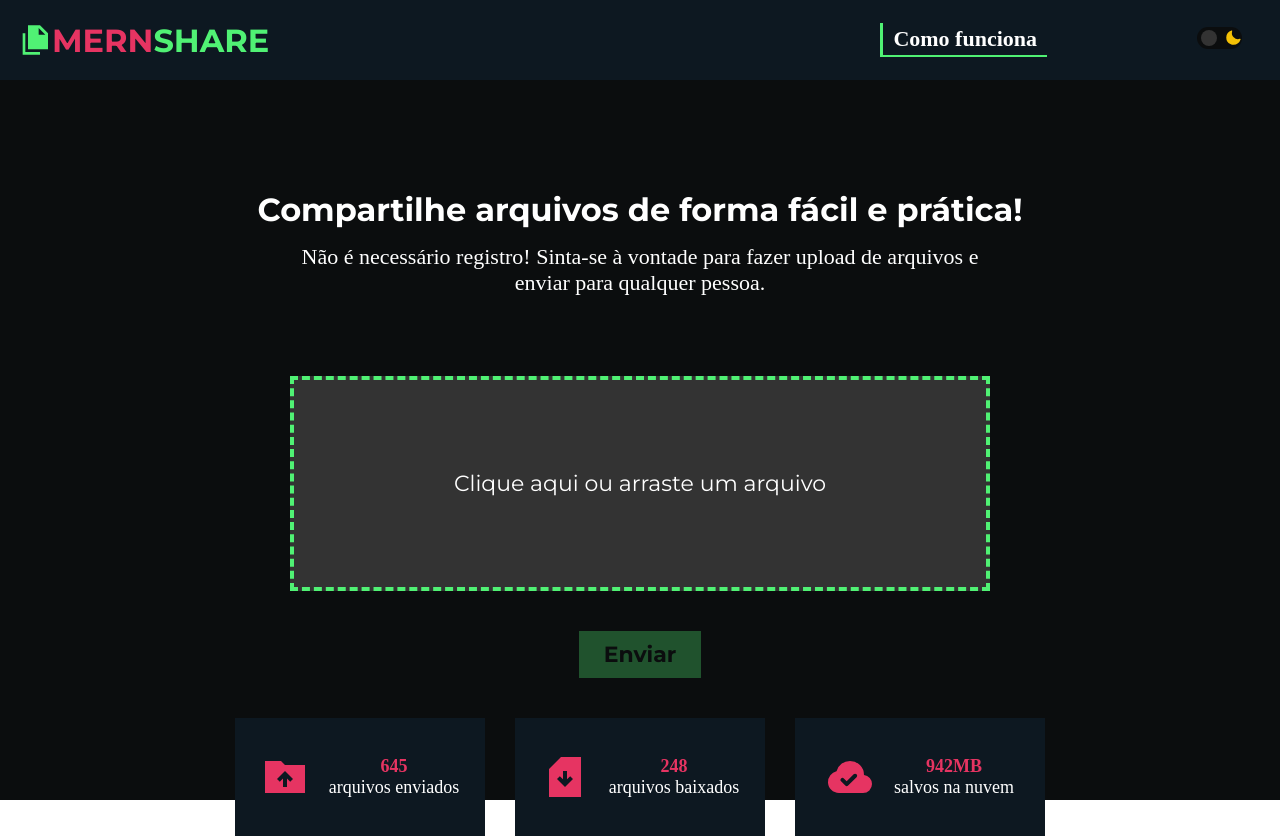
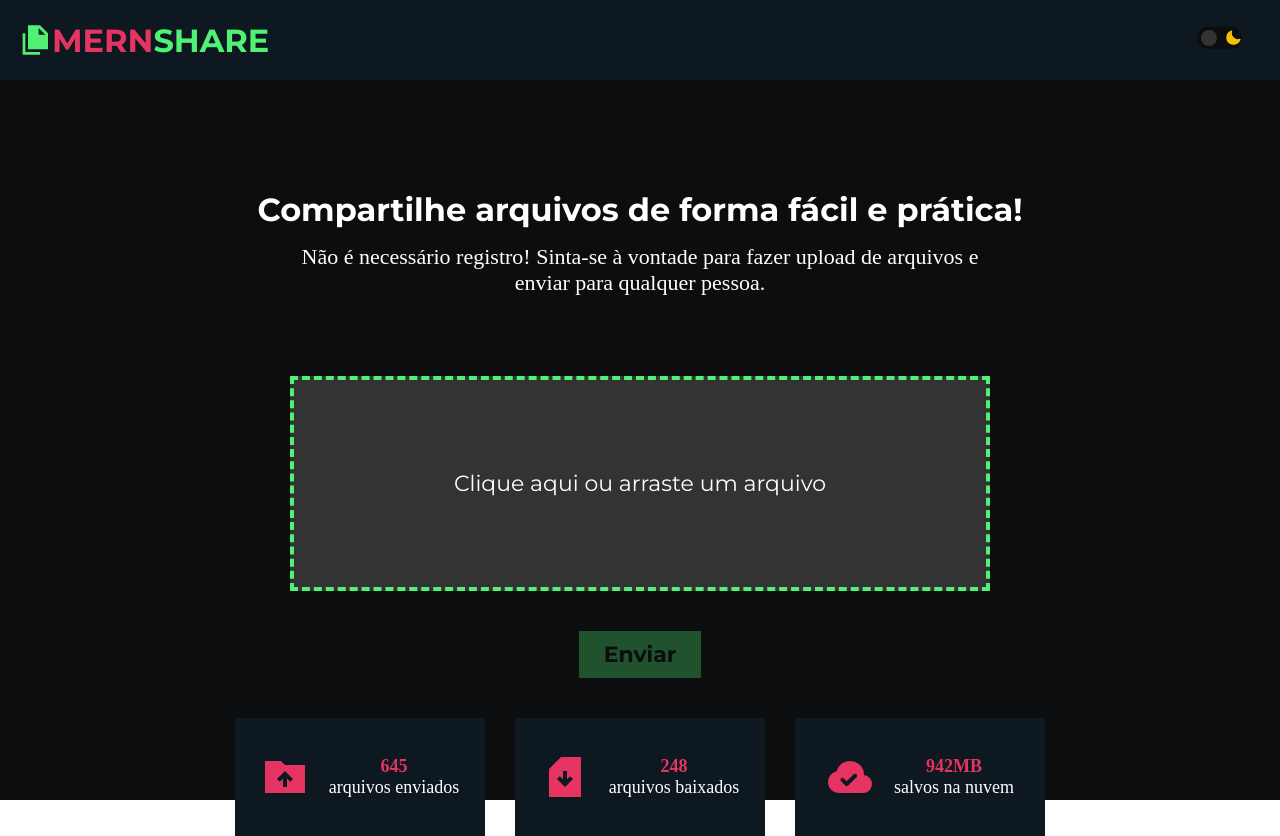
Before and after one commit to mahteusz/MernShare, a React (Vite) app in the folder client/: page / in a window 1280 px wide. Built offline with nearby package versions, Linux system fonts and the light colour scheme; a web font is replaced by a local one.

Commit message:
Modificando Header

```diff
--- a/client/src/components/Header/index.tsx
+++ b/client/src/components/Header/index.tsx
@@ -7,7 +7,6 @@ const Header = () => {
       <Logo />
       <nav>
         <S.NavItemsContainer>
-          <S.NavItem>Como funciona</S.NavItem>
           <ThemeSwitcher />
         </S.NavItemsContainer>
       </nav>
--- a/client/src/components/Header/styled.ts
+++ b/client/src/components/Header/styled.ts
@@ -41,6 +41,7 @@ export const LogoContainer = styled.div`
   justify-content:center;
   align-items:center;
   transition:transform 0.3s ease;
+  align-self:center;
 
   &:hover {
     cursor:pointer;
```
